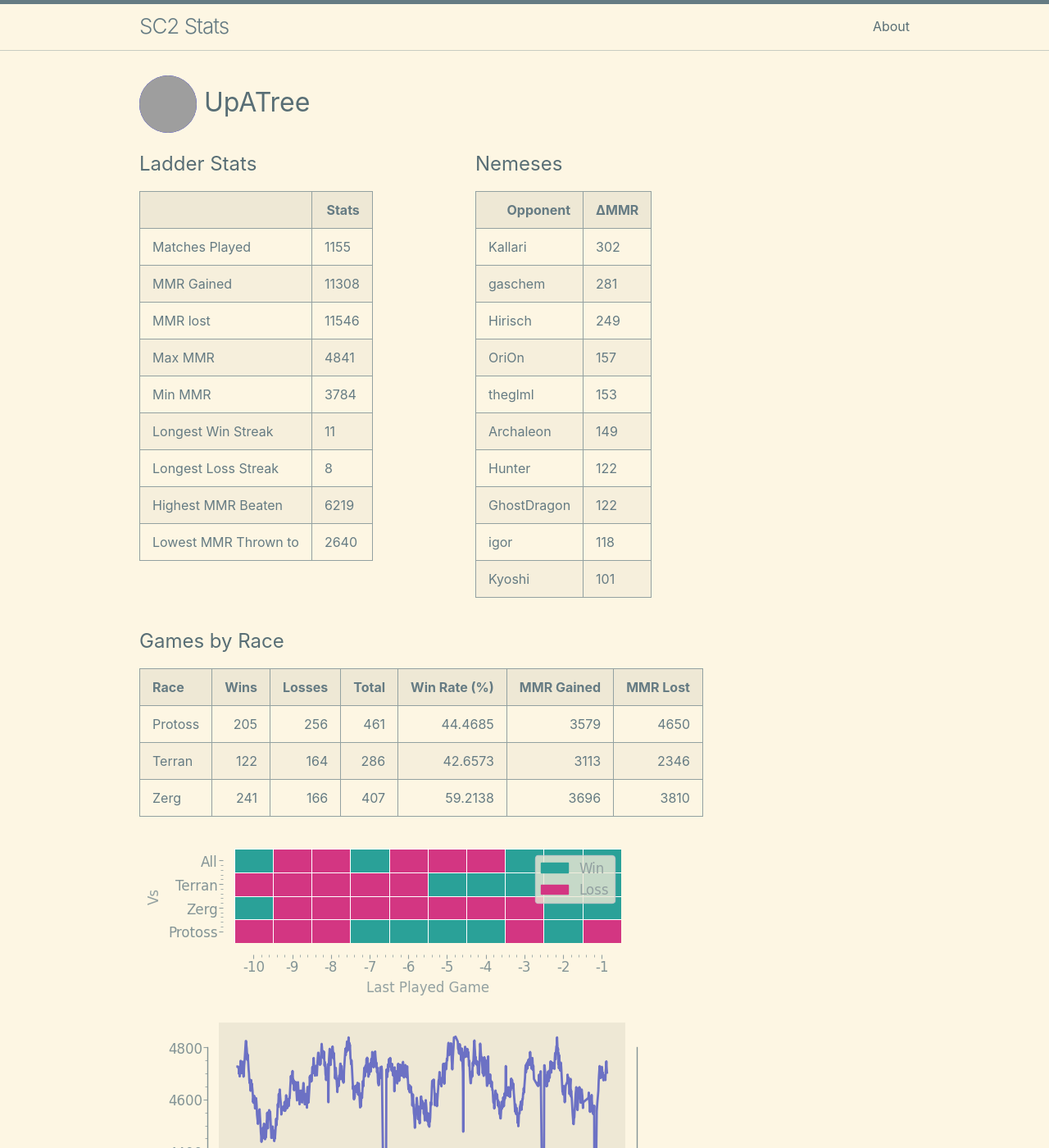
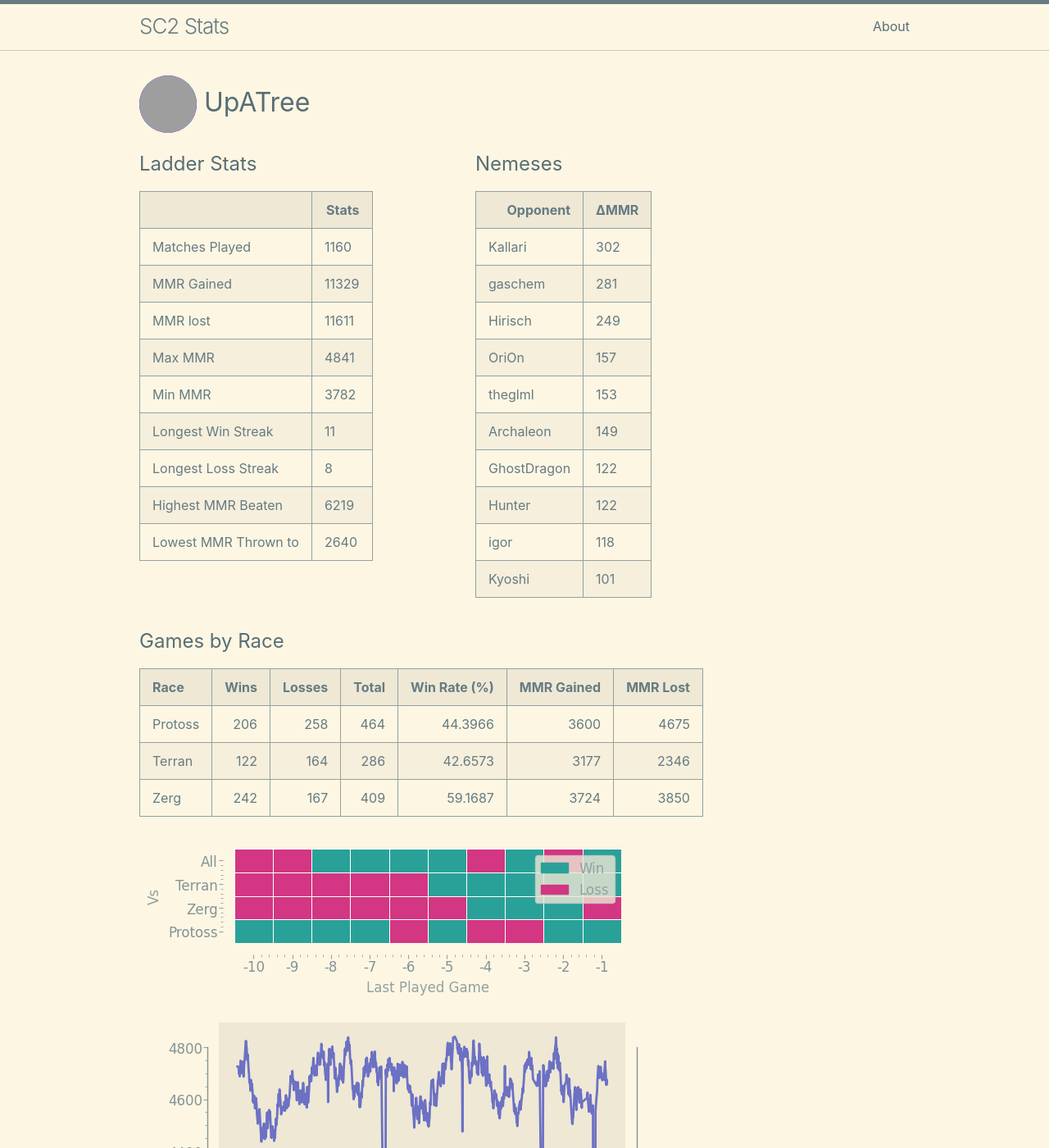
Before and after one commit to kylermurphy/UpATree, a Jekyll site: the page built from docs/index.md, in a window 1280 px wide and 1400 px high. Shown: the whole window at 82% size. Built offline with Jekyll 4.4.1, drawn with Linux system fonts in a browser that asks for light colours; grey boxes are pictures that could not be loaded.

Commit message:
running on push

```diff
--- a/docs/index.md
+++ b/docs/index.md
@@ -18,15 +18,15 @@ layout: home
   <tbody>
     <tr>
       <td>Matches Played</td>
-      <td>1155</td>
+      <td>1160</td>
     </tr>
     <tr>
       <td>MMR Gained</td>
-      <td>11308</td>
+      <td>11329</td>
     </tr>
     <tr>
       <td>MMR lost</td>
-      <td>11546</td>
+      <td>11611</td>
     </tr>
     <tr>
       <td>Max MMR</td>
@@ -34,7 +34,7 @@ layout: home
     </tr>
     <tr>
       <td>Min MMR</td>
-      <td>3784</td>
+      <td>3782</td>
     </tr>
     <tr>
       <td>Longest Win Streak</td>
@@ -90,11 +90,11 @@ layout: home
       <td>149</td>
     </tr>
     <tr>
-      <td>Hunter</td>
+      <td>GhostDragon</td>
       <td>122</td>
     </tr>
     <tr>
-      <td>GhostDragon</td>
+      <td>Hunter</td>
       <td>122</td>
     </tr>
     <tr>
@@ -114,9 +114,9 @@ layout: home
 
 | Race    |   Wins |   Losses |   Total |   Win Rate (%) |   MMR Gained |   MMR Lost |
 |:--------|-------:|---------:|--------:|---------------:|-------------:|-----------:|
-| Protoss |    205 |      256 |     461 |        44.4685 |         3579 |       4650 |
-| Terran  |    122 |      164 |     286 |        42.6573 |         3113 |       2346 |
-| Zerg    |    241 |      166 |     407 |        59.2138 |         3696 |       3810 |
+| Protoss |    206 |      258 |     464 |        44.3966 |         3600 |       4675 |
+| Terran  |    122 |      164 |     286 |        42.6573 |         3177 |       2346 |
+| Zerg    |    242 |      167 |     409 |        59.1687 |         3724 |       3850 |
 
 ![Games by Race](./assets/gm_hist.png)
 
--- a/log.txt
+++ b/log.txt
@@ -386,3 +386,4 @@ Writing a log file 2025-03-09 23:28:44.
 Writing a log file 2025-03-09 23:48:10.
 Writing a log file 2025-03-10 16:26:45.
 Writing a log file 2025-03-10 16:53:17.
+Writing a log file 2025-03-10 17:20:34.
```
Also changed, not shown: docs/assets/MMR.png, docs/assets/daily.png, docs/assets/gm_hist.png, docs/assets/r_wrt.png, 1 other file.
